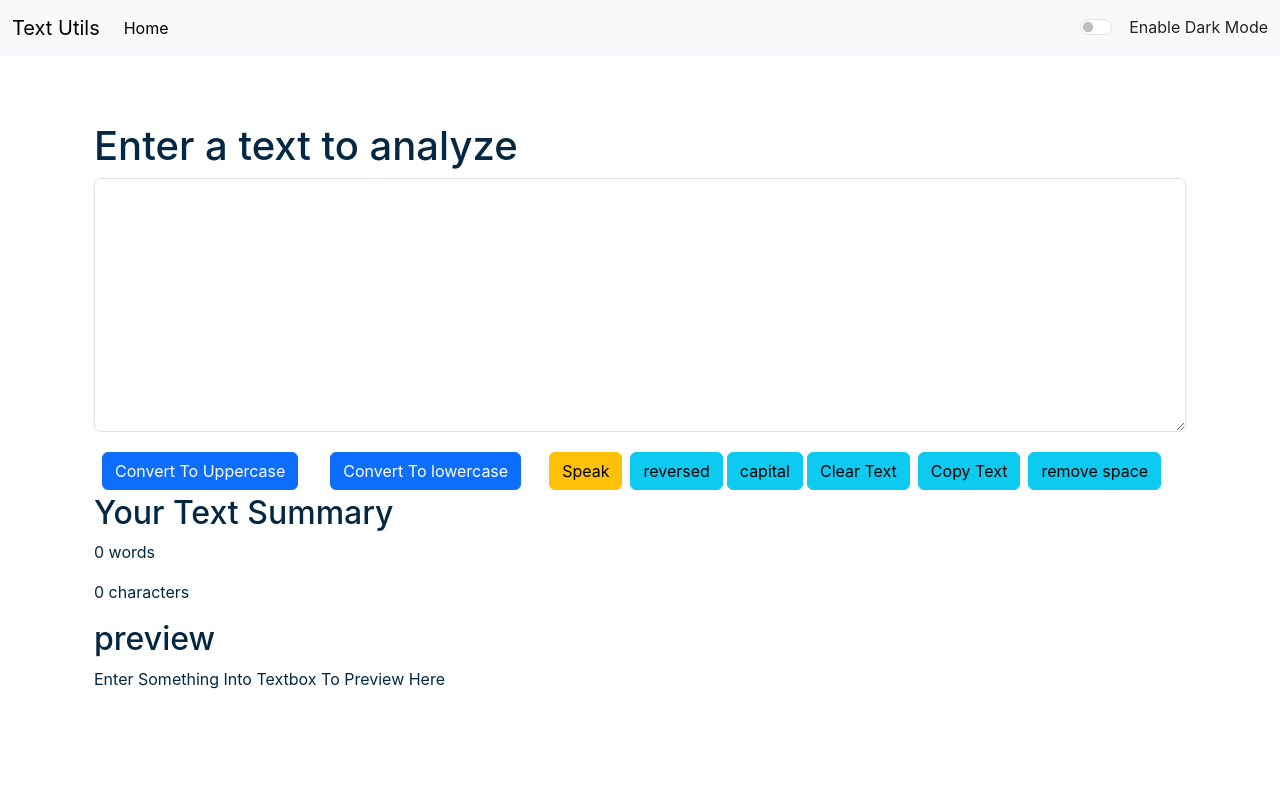
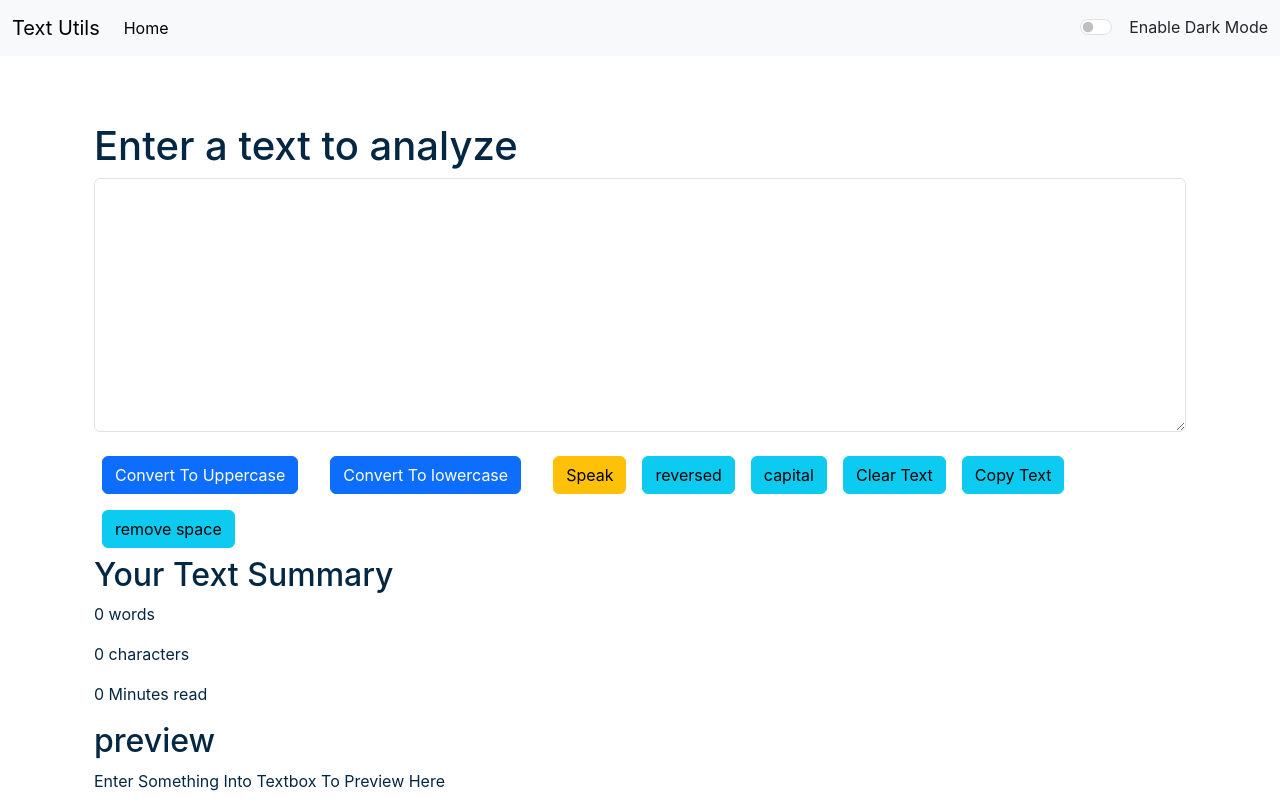
Before and after one commit to NR2610/TextEditor-Utility-webapp, a React (Create React App) app: page /about in a window 1280 px wide. Built offline with nearby package versions, Linux system fonts and the light colour scheme.

Commit message:
read time add

```diff
--- a/src/components/Textform.js
+++ b/src/components/Textform.js
@@ -93,22 +93,22 @@ export default function Textform(props) {
         <button className="btn btn-primary mx-4" onClick={lowercase}>
           Convert To lowercase
         </button>
-        <button type="submit" onClick={speak} className="btn btn-warning mx-1 my-1">
+        <button type="submit" onClick={speak} className="btn btn-warning mx-2 my-2">
           Speak
         </button>
-        <button type="submit" onClick={reverse} className="btn btn-info mx-1 my-1">
+        <button type="submit" onClick={reverse} className="btn btn-info mx-2 my-2">
           reversed
         </button>
-        <button type="submit" onClick={capitalized} className="btn btn-info mx- my-1">
+        <button type="submit" onClick={capitalized} className="btn btn-info mx-2 my-2">
           capital
         </button>
-        <button type="submit" onClick={clear} className="btn btn-info mx-1   my-1">
+        <button type="submit" onClick={clear} className="btn btn-info mx-2 my-2">
           Clear Text
         </button>
-        <button type="submit" onClick={copy} className="btn btn-info mx-1 my-1">
+        <button type="submit" onClick={copy} className="btn btn-info mx-2 my-2">
           Copy Text
         </button>
-        <button type="submit" onClick={extraspace} className="btn btn-info mx-1 my-1">
+        <button type="submit" onClick={extraspace} className="btn btn-info mx-2 my-2">
           remove space
         </button>
       </div>
@@ -125,6 +125,13 @@ export default function Textform(props) {
           words
         </p>
         <p>{text.trim().length} characters</p>
+        <p>
+          {0.008 *
+            text.split(" ").filter(element => {
+              return element.length !== 0;
+            }).length}{" "}
+          Minutes read
+        </p>
         <h2>preview</h2>
         <p>{text.length > 0 ? text : "Enter Something Into Textbox To Preview Here "}</p>
       </div>
```
